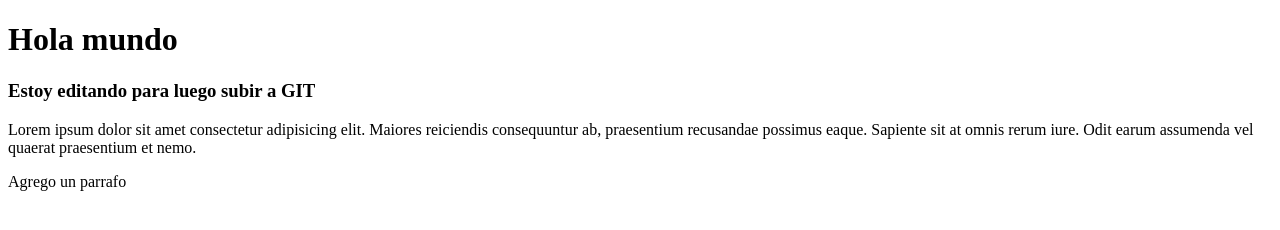
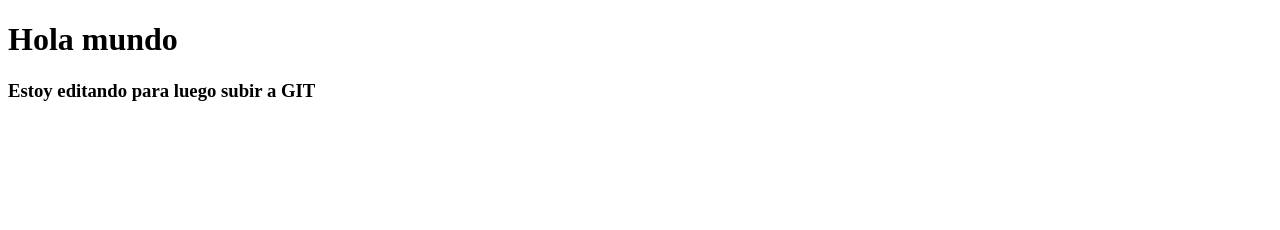
Before and after one commit to sebastianVH/global-4A, a plain HTML site: page index.html in a window 1280 px wide. Drawn offline with Linux system fonts and the light colour scheme.

Commit message:
algunos cambios para probar github

```diff
--- a/index.html
+++ b/index.html
@@ -9,7 +9,5 @@
 <body>
     <h1>Hola mundo</h1>
     <h3>Estoy editando para luego subir a GIT</h3>
-    <p> Lorem ipsum dolor sit amet consectetur adipisicing elit. Maiores reiciendis consequuntur ab, praesentium recusandae possimus eaque. Sapiente sit at omnis rerum iure. Odit earum assumenda vel quaerat praesentium et nemo.</p>
-    <p>Agrego un parrafo</p>
 </body>
 </html>
```
